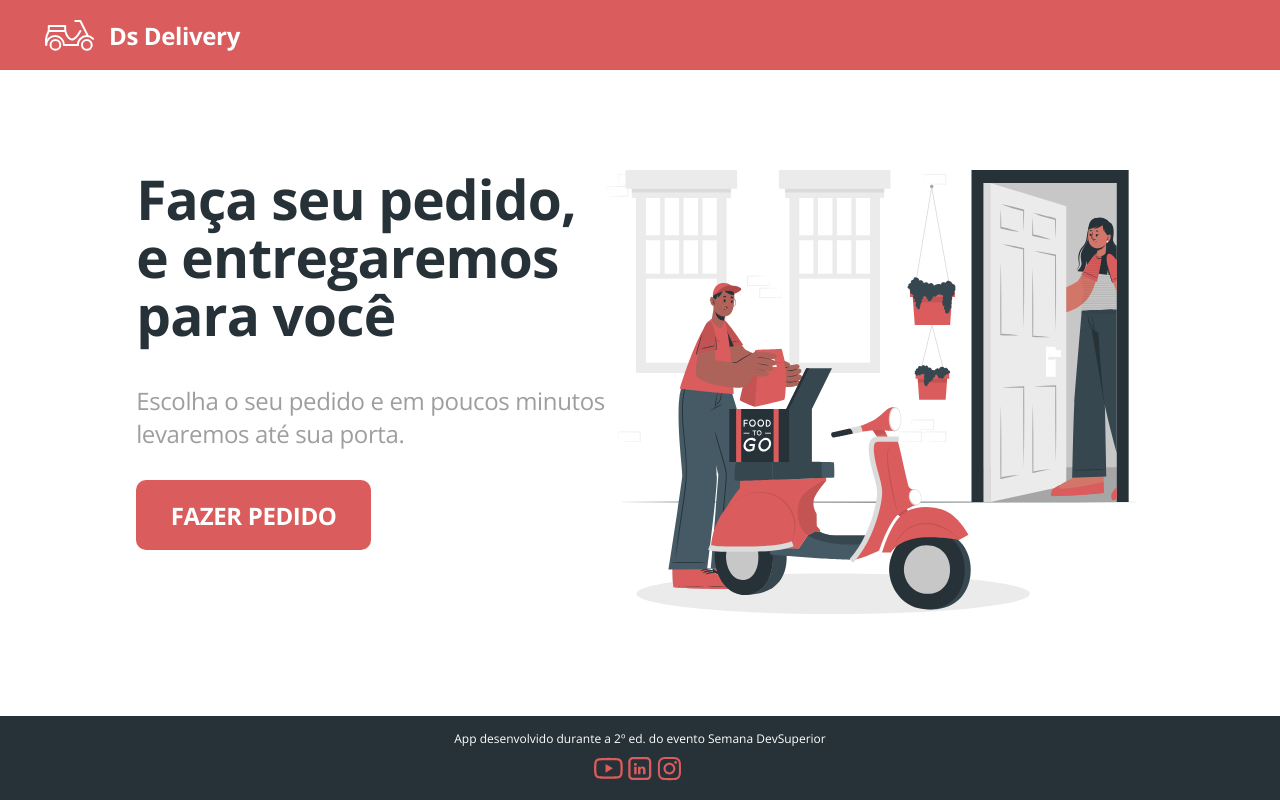
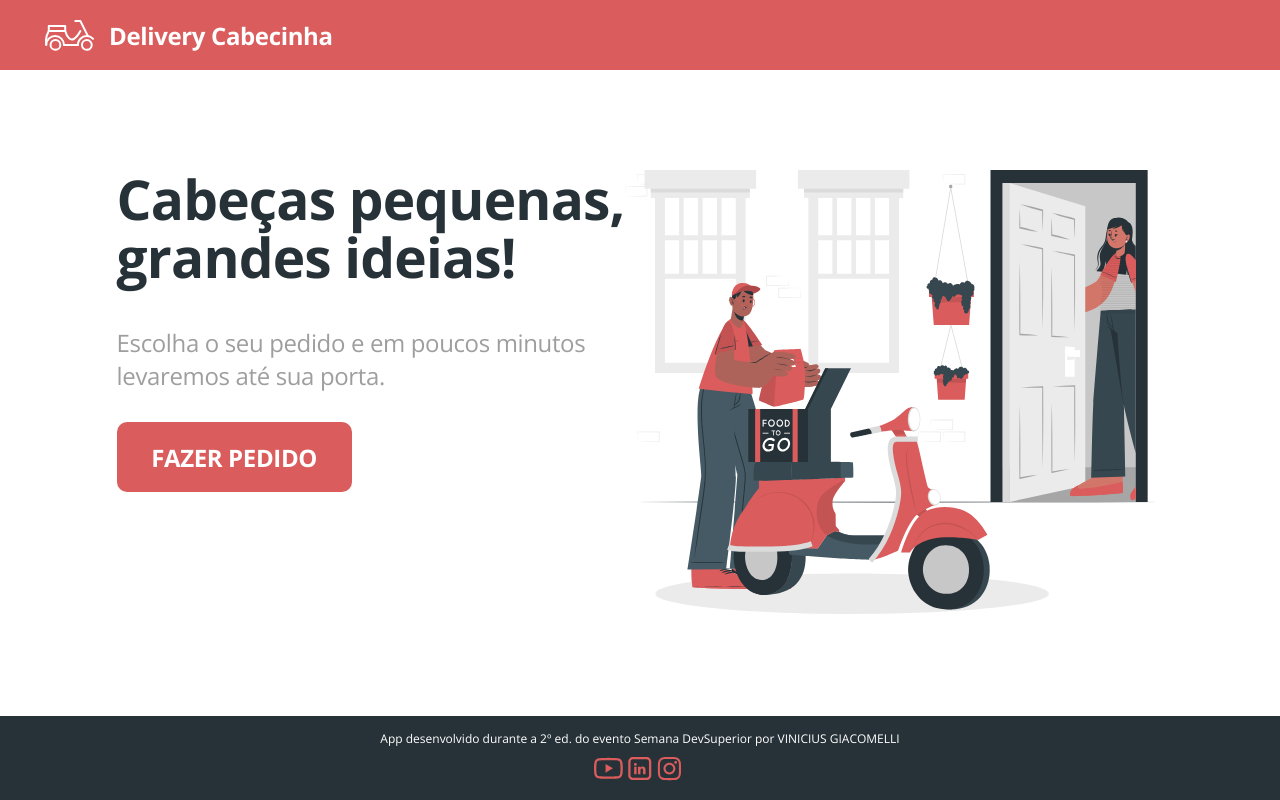
Before and after one commit to viniciusgiacomelli/dsdeliver-sds2, a React (Create React App) app in the folder front-web/: page / in a window 1280 px wide. Built offline with nearby package versions, Linux system fonts and the light colour scheme; no server answers.

Commit message:
toques pessoais

```diff
--- a/front-web/src/Footer/index.tsx
+++ b/front-web/src/Footer/index.tsx
@@ -6,15 +6,15 @@ import { ReactComponent as LinkedinIcon} from './linkedin.svg';
 function Footer () {
     return (
         <footer className="main-footer">
-            App desenvolvido durante a 2º ed. do evento Semana DevSuperior
+            App desenvolvido durante a 2º ed. do evento Semana DevSuperior por VINICIUS GIACOMELLI
             <div className="footer-icons">
-                <a href="https://www.youtube.com/c/DevSuperior" target="_new">
+                <a href="https://www.youtube.com" target="_new">
                     <YoutubeIcon/>
                 </a>
-                <a href="https://www.linkedin.com/school/devsuperior/" target="_new">
+                <a href="https://www.linkedin.com/in/vinicius-giacomelli/" target="_new">
                     <LinkedinIcon/>
                 </a>
-                <a href="https://www.instagram.com/devsuperior.ig/" target="_new">
+                <a href="https://www.instagram.com/vinygiacomelli/" target="_new">
                     <InstagramIcon/>
                 </a>
             </div>
--- a/front-web/src/Home/index.tsx
+++ b/front-web/src/Home/index.tsx
@@ -10,7 +10,7 @@ function Home() {
                 <div className="home-content">
                     <div className="home-actions">
                         <h1 className="home-title">
-                            Faça seu pedido,<br /> e entregaremos <br /> para você <br />
+                            Cabeças pequenas,<br /> grandes ideias!  <br />
                         </h1>
                         <h3 className="home-subtitle">
                             Escolha o seu pedido e em poucos minutos <br /> levaremos até sua porta.
--- a/front-web/src/Navbar/index.tsx
+++ b/front-web/src/Navbar/index.tsx
@@ -6,7 +6,7 @@ function Navbar () {
     return (
         <nav className="main-navbar">
             <Logo/>
-            <Link to="/" className="logo-text">Ds Delivery</Link>
+            <Link to="/" className="logo-text">Delivery Cabecinha</Link>
         </nav>
     )
 }
```
